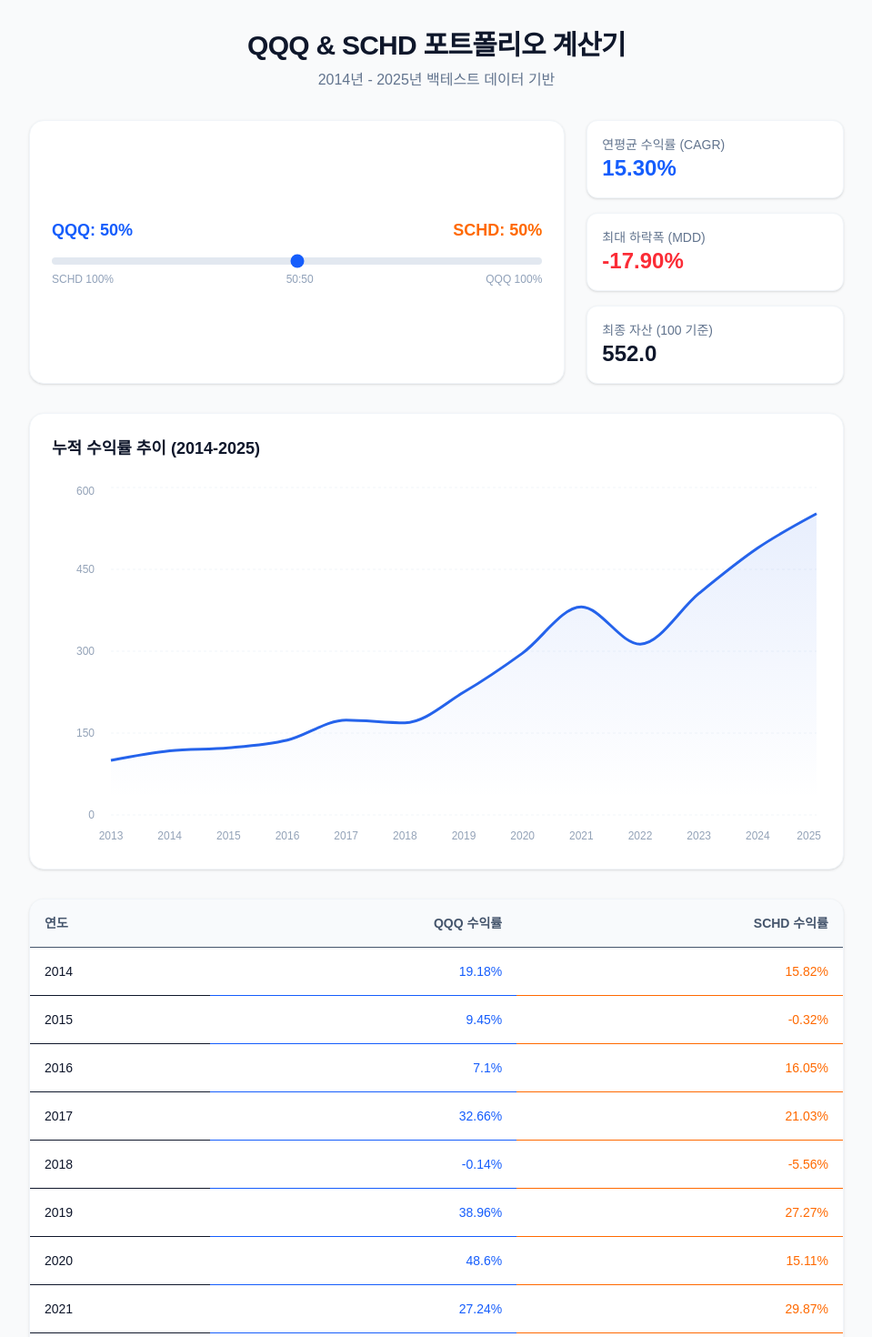
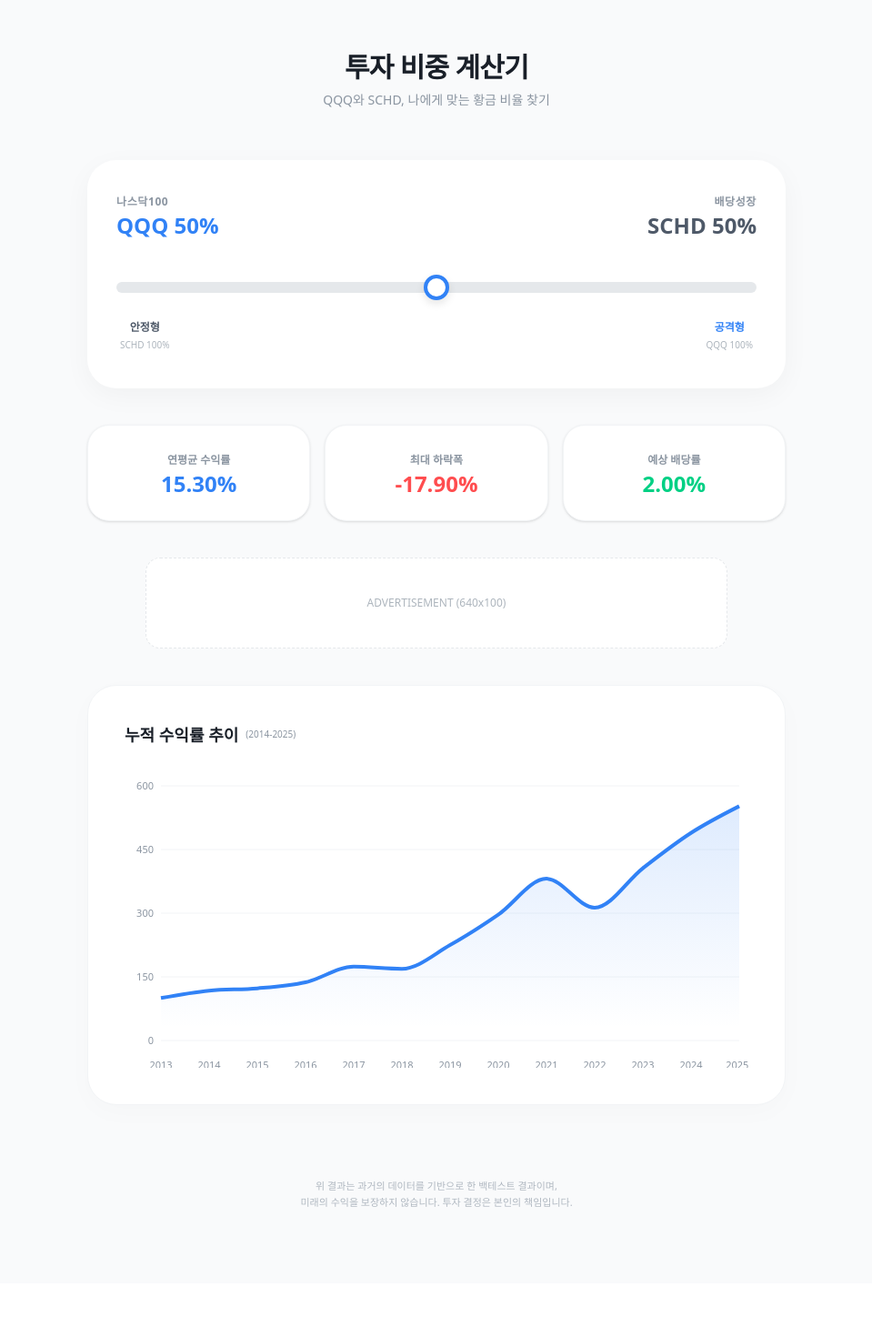
Before and after one commit to kiyeonh1993-create/etf-combination-0.1, a Next.js app: page / in a window 1280 px wide. Shown: the top 1470 px of the page at 91% size, without its empty margins (160-1119 px from the left). After the commit the page ends 1411 px from the top, so only its background shows below. Built offline with nearby package versions, Linux system fonts and the light colour scheme.

Commit message:
design: 토스 스타일의 미니멀리즘 디자인 및 애니메이션 적용

```diff
--- a/package.json
+++ b/package.json
@@ -9,6 +9,7 @@
     "lint": "eslint"
   },
   "dependencies": {
+    "framer-motion": "^12.34.3",
     "lucide-react": "^0.575.0",
     "next": "16.1.6",
     "react": "19.2.3",
--- a/src/app/page.tsx
+++ b/src/app/page.tsx
@@ -1,6 +1,6 @@
 'use client';
 
-import React, { useState, useMemo } from 'react';
+import React, { useState, useMemo, useEffect } from 'react';
 import {
   AreaChart,
   Area,
@@ -10,6 +10,7 @@
   Tooltip,
   ResponsiveContainer,
 } from 'recharts';
+import { motion, AnimatePresence } from 'framer-motion';
 
 const data = [
   { year: 2014, qqq: 19.18, schd: 15.82 },
@@ -25,6 +26,21 @@
   { year: 2024, qqq: 22.11, schd: 18.90 },
   { year: 2025, qqq: 14.50, schd: 11.20 }
 ];
+
+// 간단한 숫자 애니메이션 컴포넌트
+const AnimatedNumber = ({ value, suffix = "" }: { value: string | number, suffix?: string }) => {
+  return (
+    <motion.span
+      key={value}
+      initial={{ opacity: 0, y: 10 }}
+      animate={{ opacity: 1, y: 0 }}
+      transition={{ duration: 0.3, ease: "easeOut" }}
+      className="inline-block"
+    >
+      {value}{suffix}
+    </motion.span>
+  );
+};
 
 export default function PortfolioCalculator() {
   const [qqqWeight, setQqqWeight] = useState(50);
@@ -58,127 +74,203 @@
     const years = data.length;
     const cagr = (Math.pow(currentBalance / 100, 1 / years) - 1) * 100;
 
+    // 평균 배당률 (대략적인 값: QQQ 0.6%, SCHD 3.4%)
+    const dividendYield = (qqqWeight / 100) * 0.6 + (schdWeight / 100) * 3.4;
+
     return {
       chartData,
       cagr: cagr.toFixed(2),
       mdd: (maxDrawdown * 100).toFixed(2),
-      finalValue: currentBalance.toFixed(1)
+      finalValue: currentBalance.toFixed(1),
+      dividendYield: dividendYield.toFixed(2)
     };
   }, [qqqWeight, schdWeight]);
 
   return (
-    <main className="min-h-screen bg-gray-50 p-4 md:p-8 text-slate-900">
-      <div className="max-w-4xl mx-auto space-y-8">
-        {/* Header */}
-        <div className="text-center space-y-2">
-          <h1 className="text-3xl font-bold tracking-tight">QQQ & SCHD 포트폴리오 계산기</h1>
-          <p className="text-slate-500">2014년 - 2025년 백테스트 데이터 기반</p>
-        </div>
+    <main className="min-h-screen bg-[#F9FAFB] p-4 md:p-10 font-sans text-[#191F28]">
+      <div className="max-w-3xl mx-auto space-y-10">
 
-        {/* Controls & Metrics */}
-        <div className="grid grid-cols-1 md:grid-cols-3 gap-6">
-          <div className="md:col-span-2 bg-white p-6 rounded-2xl shadow-sm border border-slate-100 flex flex-col justify-center">
-            <div className="flex justify-between mb-4">
-              <span className="font-semibold text-blue-600 text-lg">QQQ: {qqqWeight}%</span>
-              <span className="font-semibold text-orange-500 text-lg">SCHD: {schdWeight}%</span>
+        {/* Header - Minimalist */}
+        <header className="space-y-2 py-4">
+          <motion.h1
+            initial={{ opacity: 0, y: -20 }}
+            animate={{ opacity: 1, y: 0 }}
+            className="text-2xl md:text-3xl font-bold tracking-tight text-center"
+          >
+            투자 비중 계산기
+          </motion.h1>
+          <p className="text-[#8B95A1] text-center text-sm font-medium">
+            QQQ와 SCHD, 나에게 맞는 황금 비율 찾기
+          </p>
+        </header>
+
+        {/* Slider Section - Large & Interactive */}
+        <section className="bg-white p-8 rounded-[32px] shadow-[0_8px_30px_rgb(0,0,0,0.04)] space-y-8">
+          <div className="flex justify-between items-end mb-4">
+            <div className="space-y-1">
+              <span className="text-[#8B95A1] text-xs font-semibold uppercase tracking-wider">나스닥100</span>
+              <p className="text-2xl font-bold text-[#3182F6]">QQQ {qqqWeight}%</p>
             </div>
+            <div className="space-y-1 text-right">
+              <span className="text-[#8B95A1] text-xs font-semibold uppercase tracking-wider">배당성장</span>
+              <p className="text-2xl font-bold text-[#4E5968]">SCHD {schdWeight}%</p>
+            </div>
+          </div>
+
+          <div className="relative pt-6 pb-2">
             <input
               type="range"
               min="0"
               max="100"
+              step="5"
               value={qqqWeight}
               onChange={(e) => setQqqWeight(parseInt(e.target.value))}
-              className="w-full h-2 bg-slate-200 rounded-lg appearance-none cursor-pointer accent-blue-600"
+              className="w-full h-3 bg-[#E5E8EB] rounded-full appearance-none cursor-pointer accent-[#3182F6] hover:accent-[#1B64DA] transition-all"
+              style={{
+                WebkitAppearance: 'none',
+              }}
             />
-            <div className="flex justify-between mt-2 text-xs text-slate-400">
-              <span>SCHD 100%</span>
-              <span>50:50</span>
-              <span>QQQ 100%</span>
+            <div className="flex justify-between mt-6 px-1">
+              <div className="flex flex-col items-center gap-1">
+                <span className="text-xs font-bold text-[#4E5968]">안정형</span>
+                <span className="text-[10px] text-[#ADB5BD]">SCHD 100%</span>
+              </div>
+              <div className="flex flex-col items-center gap-1">
+                <span className="text-xs font-bold text-[#3182F6]">공격형</span>
+                <span className="text-[10px] text-[#ADB5BD]">QQQ 100%</span>
+              </div>
             </div>
           </div>
+        </section>
 
-          <div className="space-y-4">
-            <div className="bg-white p-4 rounded-xl shadow-sm border border-slate-100">
-              <p className="text-sm text-slate-500">연평균 수익률 (CAGR)</p>
-              <p className="text-2xl font-bold text-blue-600">{results.cagr}%</p>
+        {/* Metrics Section - Toss Style Cards */}
+        <section className="grid grid-cols-1 md:grid-cols-3 gap-4">
+          <motion.div
+            whileHover={{ y: -5 }}
+            className="bg-white p-6 rounded-[24px] shadow-sm border border-[#F2F4F6] text-center space-y-2"
+          >
+            <span className="text-xs font-semibold text-[#8B95A1]">연평균 수익률</span>
+            <div className="text-2xl font-bold text-[#3182F6]">
+              <AnimatedNumber value={results.cagr} suffix="%" />
             </div>
-            <div className="bg-white p-4 rounded-xl shadow-sm border border-slate-100">
-              <p className="text-sm text-slate-500">최대 하락폭 (MDD)</p>
-              <p className="text-2xl font-bold text-red-500">{results.mdd}%</p>
+          </motion.div>
+
+          <motion.div
+            whileHover={{ y: -5 }}
+            className="bg-white p-6 rounded-[24px] shadow-sm border border-[#F2F4F6] text-center space-y-2"
+          >
+            <span className="text-xs font-semibold text-[#8B95A1]">최대 하락폭</span>
+            <div className="text-2xl font-bold text-[#FF4D4F]">
+              <AnimatedNumber value={results.mdd} suffix="%" />
             </div>
-            <div className="bg-white p-4 rounded-xl shadow-sm border border-slate-100">
-              <p className="text-sm text-slate-500">최종 자산 (100 기준)</p>
-              <p className="text-2xl font-bold">{results.finalValue}</p>
+          </motion.div>
+
+          <motion.div
+            whileHover={{ y: -5 }}
+            className="bg-white p-6 rounded-[24px] shadow-sm border border-[#F2F4F6] text-center space-y-2"
+          >
+            <span className="text-xs font-semibold text-[#8B95A1]">예상 배당률</span>
+            <div className="text-2xl font-bold text-[#00D084]">
+              <AnimatedNumber value={results.dividendYield} suffix="%" />
             </div>
-          </div>
+          </motion.div>
+        </section>
+
+        {/* AdSense Placeholder */}
+        <div className="w-full max-w-[640px] h-[100px] mx-auto bg-white border border-dashed border-[#E5E8EB] rounded-2xl flex items-center justify-center text-[#ADB5BD] text-xs overflow-hidden">
+          <p>ADVERTISEMENT (640x100)</p>
         </div>
 
-        {/* Chart */}
-        <div className="bg-white p-6 rounded-2xl shadow-sm border border-slate-100">
-          <h2 className="text-lg font-semibold mb-6">누적 수익률 추이 (2014-2025)</h2>
-          <div className="h-[400px] w-full">
+        {/* Chart Section - High Fidelity */}
+        <section className="bg-white p-6 md:p-10 rounded-[32px] shadow-[0_8px_30px_rgb(0,0,0,0.02)] border border-[#F2F4F6]">
+          <h2 className="text-lg font-bold mb-8 flex items-center gap-2">
+            누적 수익률 추이
+            <span className="text-[10px] font-normal text-[#8B95A1]">(2014-2025)</span>
+          </h2>
+          <div className="h-[320px] w-full">
             <ResponsiveContainer width="100%" height="100%">
-              <AreaChart data={results.chartData}>
+              <AreaChart data={results.chartData} margin={{ top: 10, right: 10, left: -20, bottom: 0 }}>
                 <defs>
                   <linearGradient id="colorValue" x1="0" y1="0" x2="0" y2="1">
-                    <stop offset="5%" stopColor="#2563eb" stopOpacity={0.1}/>
-                    <stop offset="95%" stopColor="#2563eb" stopOpacity={0}/>
+                    <stop offset="5%" stopColor="#3182F6" stopOpacity={0.15}/>
+                    <stop offset="95%" stopColor="#3182F6" stopOpacity={0}/>
                   </linearGradient>
                 </defs>
-                <CartesianGrid strokeDasharray="3 3" vertical={false} stroke="#f1f5f9" />
+                <CartesianGrid strokeDasharray="0" vertical={false} stroke="#F2F4F6" />
                 <XAxis
                   dataKey="year"
                   axisLine={false}
                   tickLine={false}
-                  tick={{ fill: '#94a3b8', fontSize: 12 }}
-                  dy={10}
+                  tick={{ fill: '#8B95A1', fontSize: 11, fontWeight: 500 }}
+                  dy={15}
                 />
                 <YAxis
                   axisLine={false}
                   tickLine={false}
-                  tick={{ fill: '#94a3b8', fontSize: 12 }}
-                  dx={-10}
+                  tick={{ fill: '#8B95A1', fontSize: 11, fontWeight: 500 }}
                 />
                 <Tooltip
-                  contentStyle={{ borderRadius: '12px', border: 'none', boxShadow: '0 4px 6px -1px rgb(0 0 0 / 0.1)' }}
-                  labelStyle={{ fontWeight: 'bold', marginBottom: '4px' }}
+                  cursor={{ stroke: '#3182F6', strokeWidth: 1 }}
+                  contentStyle={{
+                    borderRadius: '16px',
+                    border: 'none',
+                    boxShadow: '0 10px 15px -3px rgb(0 0 0 / 0.1)',
+                    padding: '12px'
+                  }}
+                  itemStyle={{ color: '#3182F6', fontWeight: 'bold' }}
+                  labelStyle={{ fontWeight: 'bold', color: '#191F28', marginBottom: '4px' }}
+                  formatter={(value) => [`${value}p`, '자산 지수']}
                 />
                 <Area
                   type="monotone"
                   dataKey="value"
-                  stroke="#2563eb"
-                  strokeWidth={3}
+                  stroke="#3182F6"
+                  strokeWidth={4}
                   fillOpacity={1}
                   fill="url(#colorValue)"
-                  animationDuration={500}
+                  animationDuration={1000}
                 />
               </AreaChart>
             </ResponsiveContainer>
           </div>
-        </div>
+        </section>
 
-        {/* Data Table */}
-        <div className="bg-white rounded-2xl shadow-sm border border-slate-100 overflow-hidden">
-          <table className="w-full text-left border-collapse">
-            <thead className="bg-slate-50">
-              <tr>
-                <th className="p-4 text-sm font-semibold text-slate-600 border-b">연도</th>
-                <th className="p-4 text-sm font-semibold text-slate-600 border-b text-right">QQQ 수익률</th>
-                <th className="p-4 text-sm font-semibold text-slate-600 border-b text-right">SCHD 수익률</th>
-              </tr>
-            </thead>
-            <tbody>
-              {data.map((item) => (
-                <tr key={item.year} className="hover:bg-slate-50 transition-colors">
-                  <td className="p-4 text-sm border-b font-medium">{item.year}</td>
-                  <td className="p-4 text-sm border-b text-right text-blue-600">{item.qqq}%</td>
-                  <td className="p-4 text-sm border-b text-right text-orange-500">{item.schd}%</td>
-                </tr>
-              ))}
-            </tbody>
-          </table>
-        </div>
+        {/* Footer info */}
+        <footer className="text-center py-10 space-y-4">
+          <p className="text-[11px] text-[#B0B8C1] leading-relaxed">
+            위 결과는 과거의 데이터를 기반으로 한 백테스트 결과이며,<br />
+            미래의 수익을 보장하지 않습니다. 투자 결정은 본인의 책임입니다.
+          </p>
+        </footer>
       </div>
+
+      <style jsx global>{`
+        /* Custom Slider Thumb for Mobile-First Experience */
+        input[type='range']::-webkit-slider-thumb {
+          -webkit-appearance: none;
+          appearance: none;
+          width: 28px;
+          height: 28px;
+          background: #ffffff;
+          border: 4px solid #3182F6;
+          border-radius: 50%;
+          cursor: pointer;
+          box-shadow: 0 4px 10px rgba(0, 0, 0, 0.1);
+          transition: all 0.2s ease;
+        }
+        input[type='range']::-webkit-slider-thumb:hover {
+          transform: scale(1.1);
+        }
+        input[type='range']::-moz-range-thumb {
+          width: 24px;
+          height: 24px;
+          background: #ffffff;
+          border: 4px solid #3182F6;
+          border-radius: 50%;
+          cursor: pointer;
+          box-shadow: 0 4px 10px rgba(0, 0, 0, 0.1);
+        }
+      `}</style>
     </main>
   );
 }
```
Also changed, not shown: 1 other file (tests, documents, lock files or other folders).
